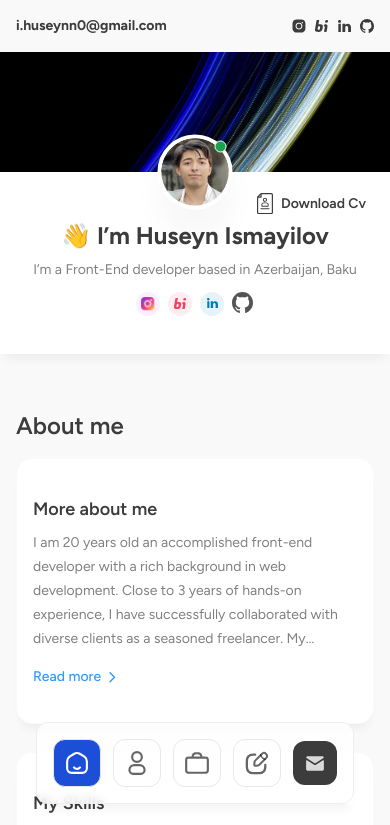
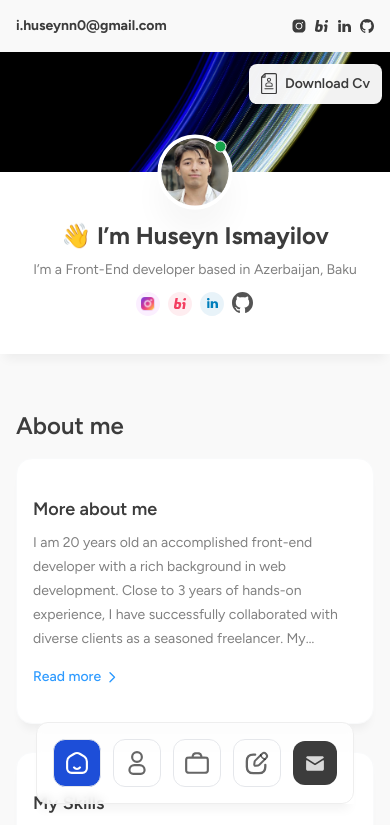
Before and after one commit to Huseyn-Ismayilov/personal-website-v2, a React (Vite) app: page / in a window 390 px wide. Shown: the top 825 px of the page. Built offline with nearby package versions, Linux system fonts and the light colour scheme.

Commit message:
profile buttons

```diff
--- a/src/components/Profile.tsx
+++ b/src/components/Profile.tsx
@@ -10,22 +10,9 @@ export const Profile = () => {
   const { ref, inView } = useInView({ triggerOnce: true, threshold: 0.2 })
   return (
     <div className='overflow-hidden sm:rounded-xl shadow-md bg-white -mx-4 sm:mx-0'>
-      <img src={profileBg} className='w-full h-[120px] object-cover' alt='' />
-      <div className='flex relative'>
-        <motion.div
-          initial={{ y: -50, opacity: 0 }}
-          animate={inView ? { y: -50, opacity: 0 } : { y: 0, opacity: 1 }}
-          transition={{ duration: 0.2, delay: 0 }}
-          className='w-full'
-        >
-          <div className='w-full'>
-            <div className='absolute bottom-0 left-1/2 translate-y-1/2 -translate-x-1/2 z-10 px-8'>
-              <ProfilePhoto src={photo} active={true} />
-            </div>
-          </div>
-        </motion.div>
-
-        <div className='absolute sm:right-8 right-3 sm:bottom-5 top-3 lg:top-auto  flex items-center gap-4'>
+      <div className='relative'>
+        <img src={profileBg} className='w-full h-[120px] object-cover' alt='' />
+        <div className='absolute sm:right-6 right-2 sm:bottom-5 top-3 lg:top-auto flex items-center gap-4'>
           <Link
             to='/portfolio'
             className='items-center rounded-lg font-semibold bg-white bg-opacity-95 pr-4 h-10 hover:bg-opacity-100 hidden sm:flex'
@@ -72,6 +59,20 @@ export const Profile = () => {
           </a>
         </div>
       </div>
+      <div className='relative'>
+        <motion.div
+          initial={{ y: -50, opacity: 0 }}
+          animate={inView ? { y: -50, opacity: 0 } : { y: 0, opacity: 1 }}
+          transition={{ duration: 0.2, delay: 0 }}
+          className='w-full'
+        >
+          <div className='w-full'>
+            <div className='absolute bottom-0 left-1/2 translate-y-1/2 -translate-x-1/2 z-10 px-8'>
+              <ProfilePhoto src={photo} active={true} />
+            </div>
+          </div>
+        </motion.div>
+      </div>
       <div className='flex text-center items-center justify-center px-8 pt-12 pb-8'>
         <motion.div
           initial={{ y: -50, opacity: 0 }}
```
